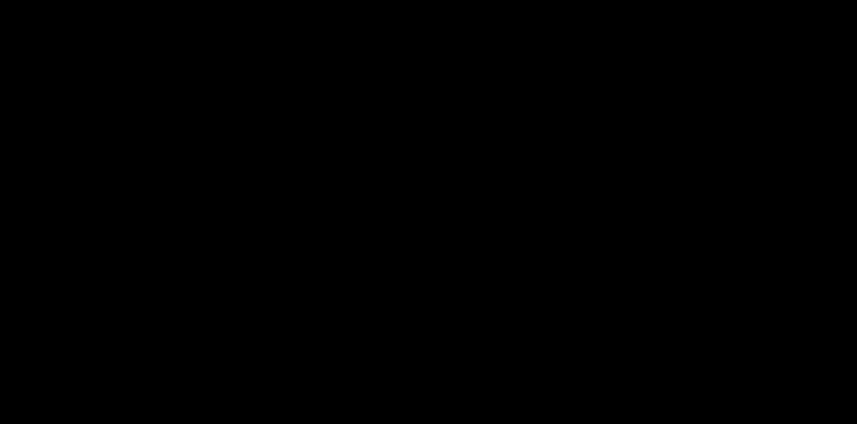
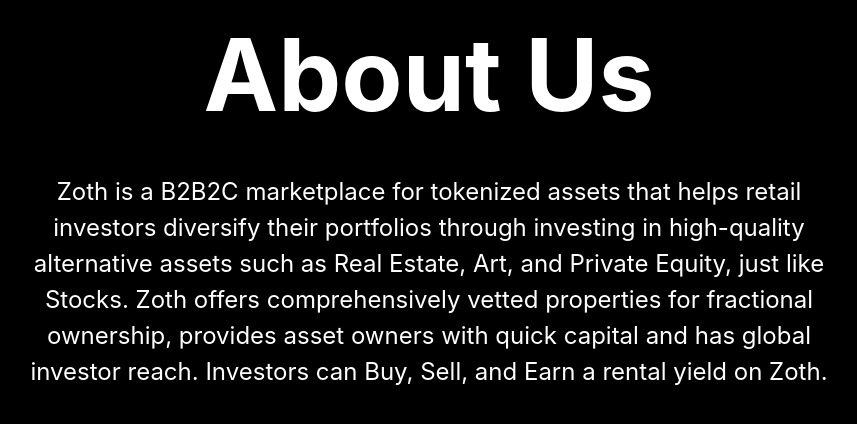
Before and after one commit to 0xZothio/landing_page_v1, a React (Create React App) app: page / in a window 1280 px wide. Shown: the top 424 px of the page, without its empty margins (211-1068 px from the left). Built offline with nearby package versions, Linux system fonts and the light colour scheme.

Commit message:
about us

```diff
--- a/src/App.js
+++ b/src/App.js
@@ -3,7 +3,7 @@
 
 function App() {
   return (
-    <div className="bg-black w-full h-screen">
+    <div className="bg-black text-white w-full h-screen">
      <LandingPage />
     </div>
   );
--- a/src/components/About.js
+++ b/src/components/About.js
@@ -1,9 +1,23 @@
-import React from 'react'
+import React from "react";
 
 function About() {
   return (
-    <div>About</div>
-  )
+    <>
+      <div className="text-[100px] text-center font-bold">About Us</div>
+
+      <div className="mt-6">
+        <p className="sm:w-2/3 h-full text-[24px] text-center mx-auto ">
+          Zoth is a B2B2C marketplace for tokenized assets that helps retail
+          investors diversify their portfolios through investing in high-quality
+          alternative assets such as Real Estate, Art, and Private Equity, just
+          like Stocks. Zoth offers comprehensively vetted properties for
+          fractional ownership, provides asset owners with quick capital and has
+          global investor reach. Investors can Buy, Sell, and Earn a rental
+          yield on Zoth.
+        </p>
+      </div>
+    </>
+  );
 }
 
-export default About
+export default About;
```
